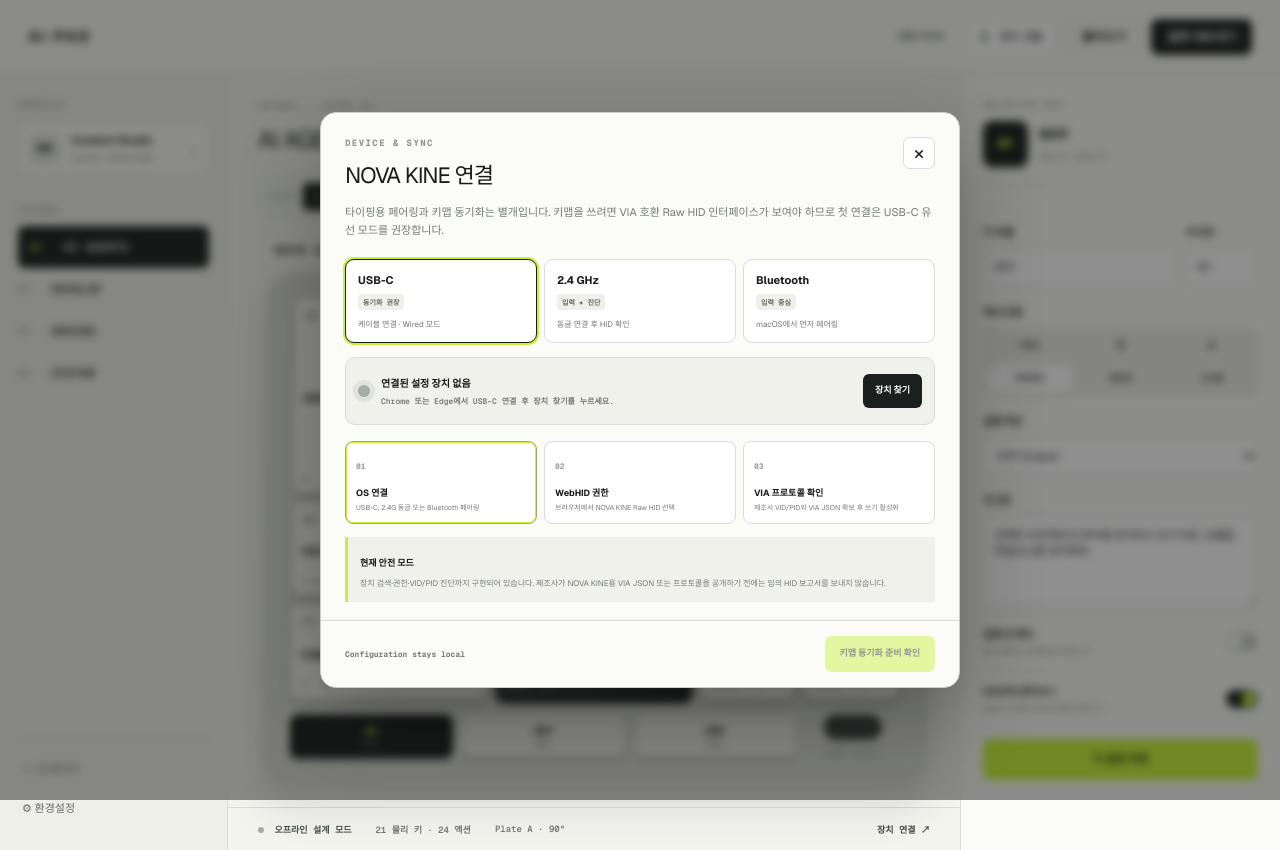
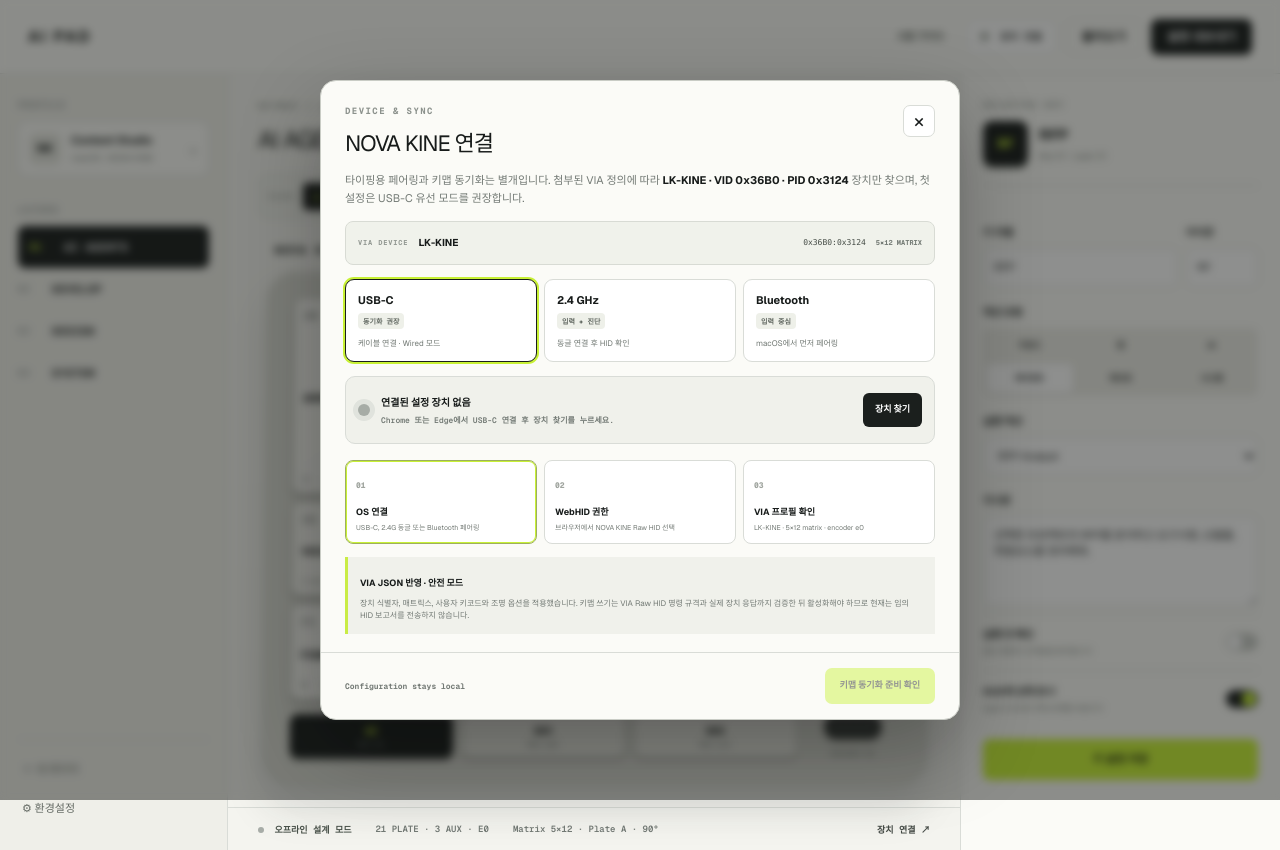
Before and after one commit to Geehg/kbrain, a Next.js app: page / in a window 1280 px wide. Both pictures are taken after a click on the button "장치 연결". Built offline with nearby package versions, Linux system fonts and the light colour scheme.

Commit message:
Apply LK-KINE VIA device profile

```diff
--- a/app/globals.css
+++ b/app/globals.css
@@ -126,6 +126,9 @@ body { margin:0; background:var(--paper); color:var(--ink); font-family:var(--fo
 .macro-modal h2,.device-modal h2 { margin:0; font-size:22px; letter-spacing:-.04em; }
 .macro-modal header>button,.device-modal header>button { width:32px; height:32px; border:1px solid var(--line); border-radius:7px; background:white; font-size:20px; cursor:pointer; }
 .modal-copy { margin:12px 0 20px; color:var(--muted); font-size:11px; line-height:1.6; }
+.modal-copy b { color:var(--ink); }
+.via-device-profile { margin:-7px 0 14px; min-height:44px; padding:0 12px; display:flex; align-items:center; gap:10px; border:1px solid #d8dbd4; border-radius:8px; background:#f0f2eb; }
+.via-device-profile span { color:#929892; font:700 7px var(--font-geist-mono); letter-spacing:.12em; }.via-device-profile b { font-size:10px; }.via-device-profile code { margin-left:auto; color:#454c46; font-size:8px; }.via-device-profile em { color:#747b75; font:normal 700 7px var(--font-geist-mono); }
 .steps { display:grid; gap:7px; }
 .macro-step { display:grid; grid-template-columns:35px 1fr auto; align-items:center; min-height:45px; padding:6px 8px; border:1px solid var(--line); border-radius:8px; background:white; }
 .macro-step b { font:700 9px var(--font-geist-mono); color:#9ba19b; }
@@ -169,4 +172,4 @@ body { margin:0; background:var(--paper); color:var(--ink); font-family:var(--fo
 @keyframes toast-in { from { opacity:0; transform:translate(-50%,-8px); } }
 @keyframes pulse { 50% { opacity:.45; } }
 @media (max-width:1050px) { .workspace { grid-template-columns:190px minmax(520px,1fr); } .inspector { display:none; } }
-@media (max-width:760px) { .topbar { padding:0 14px; } .connection,.ghost-button { display:none; } .workspace { display:block; } .rail { display:none; } .canvas-panel { min-height:calc(100vh - 74px); padding:22px 14px 0; } .hardware-toolbar { margin-right:-14px; border-radius:9px 0 0 9px; } .device-body,.device-body.rot-0,.device-body.rot-180 { grid-template-columns:1fr; padding:16px; } .device-body.rot-0 .device-controls,.device-body.rot-180 .device-controls { order:2; display:grid; grid-template-columns:repeat(4,1fr); } .roller { margin:auto; } .status-strip { margin:0 -14px; padding:0 14px; gap:12px; } .status-strip span:last-of-type { display:none; } .transport-grid,.sync-steps { grid-template-columns:1fr; } }
+@media (max-width:760px) { .topbar { padding:0 14px; } .connection,.ghost-button { display:none; } .workspace { display:block; } .rail { display:none; } .canvas-panel { min-height:calc(100vh - 74px); padding:22px 14px 0; } .hardware-toolbar { margin-right:-14px; border-radius:9px 0 0 9px; } .device-body,.device-body.rot-0,.device-body.rot-180 { grid-template-columns:1fr; padding:16px; } .device-body.rot-0 .device-controls,.device-body.rot-180 .device-controls { order:2; display:grid; grid-template-columns:repeat(4,1fr); } .roller { margin:auto; } .status-strip { margin:0 -14px; padding:0 14px; gap:12px; } .status-strip span:last-of-type { display:none; } .transport-grid,.sync-steps { grid-template-columns:1fr; }.via-device-profile { display:grid; grid-template-columns:auto 1fr; padding:10px 12px; gap:5px 9px; }.via-device-profile code { margin-left:0; }.via-device-profile em { text-align:right; } }
--- a/app/guide/guide-experience.tsx
+++ b/app/guide/guide-experience.tsx
@@ -54,7 +54,7 @@ const modeInfo:Record<Mode,{label:string;color:string;steps:{title:string;copy:s
   ]},
   bluetooth:{ label:'Bluetooth', color:'blue', steps:[
     {title:'케이블을 빼고 후면 전원을 켜세요',copy:'뒷면 전원 스위치를 ON으로 옮깁니다. 최초 연결 시 빠른 점멸은 정상입니다.'},
-    {title:'Home(Fn) + 슬롯 키를 길게 누르세요',copy:'Home을 누른 채 선택한 1·2·3 키를 3-5초 유지합니다.',keys:['home','slot']},
+    {title:'Home(Fn) + 슬롯 키를 길게 누르세요',copy:'Home을 누른 채 선택한 1·2·3 키를 3-5초 유지합니다. VIA 코드는 MD_BLE1/2/3입니다.',keys:['home','slot']},
     {title:'빠른 점멸을 기다리세요',copy:'표시등이 빠르게 깜빡이면 페어링 검색 준비가 완료된 것입니다.',signal:'blue'},
     {title:'컴퓨터에서 장치를 선택하세요',copy:'Bluetooth 목록에서 LK-KINE-BT1/2/3 중 선택한 슬롯과 같은 이름을 연결합니다.',signal:'blue'},
   ]},
@@ -87,7 +87,7 @@ function KeypadDiagram({ activeKeys=[], signal='off', compact=false }:{ activeKe
 export function HeroDevice() {
   return <div className="hero-device">
     <KeypadDiagram activeKeys={['home']} compact />
-    <div className="device-facts"><span><b>3</b> 연결 모드</span><span><b>4</b> 플레이트</span><span><b>3</b> Bluetooth 슬롯</span></div>
+    <div className="device-facts"><span><b>3</b> 연결 모드</span><span><b>5×12</b> VIA Matrix</span><span><b>e0</b> Encoder</span></div>
   </div>;
 }
 
@@ -98,7 +98,7 @@ export function HardwareMap() {
     ['03','숫자 1·2·3','Bluetooth 슬롯 1·2·3 페어링'],
     ['04','숫자 4·5','2.4GHz 모드 · USB 모드 전환'],
     ['05','표시등','연결 모드, 페어링, 배터리 상태 안내'],
-    ['06','보조키·롤러','VIA Key Tester에서 키와 롤러 반응 확인'],
+    ['06','보조키 3개·롤러','Matrix 4,9-11 · encoder e0 반응 확인'],
   ];
   return <div className="hardware-map">
     <div className="hardware-stage"><KeypadDiagram activeKeys={['print','home','1','2','3','4','5']} signal="blue"/></div>
--- a/app/guide/page.tsx
+++ b/app/guide/page.tsx
@@ -1,5 +1,6 @@
 import type { Metadata } from 'next';
 import { HardwareMap, HeroDevice, PairingCoach, PlateExplorer } from './guide-experience';
+import { LK_KINE_PROFILE } from '../lk-kine-profile';
 import './guide.css';
 
 export const metadata: Metadata = {
@@ -47,7 +48,7 @@ export default function GuidePage() {
 
         <article className="guide-content">
           <section id="device" className="guide-section">
-            <div className="section-number">01</div><div className="section-copy"><p className="guide-eyebrow">HARDWARE MAP</p><h2>장치를 한눈에 보기</h2><p>설명서의 기본 숫자패드 도면을 그대로 읽을 수 있게 재구성했습니다. 핵심은 오른쪽 위 <kbd>Home</kbd> 키입니다. 짧게 누르면 Home, 길게 누른 상태에서는 Fn으로 동작합니다.</p><HardwareMap/><aside className="diagram-note"><b>도면 읽는 법</b><p>상단 4키와 숫자패드는 VIA에서 직접 키값을 바꿀 수 있습니다. 오른쪽 보조키와 롤러도 Key Tester의 Test Matrix에서 반드시 함께 반응을 확인하세요.</p></aside></div>
+            <div className="section-number">01</div><div className="section-copy"><p className="guide-eyebrow">HARDWARE MAP</p><h2>장치를 한눈에 보기</h2><p>설명서의 기본 숫자패드 도면을 그대로 읽을 수 있게 재구성했습니다. 핵심은 오른쪽 위 <kbd>Home</kbd> 키입니다. 짧게 누르면 Home, 길게 누른 상태에서는 Fn으로 동작합니다.</p><HardwareMap/><aside className="diagram-note"><b>VIA JSON에서 확인한 입력 구조</b><p>메인 플레이트 외에 오른쪽 보조키 3개는 matrix <code>4,9</code> · <code>4,10</code> · <code>4,11</code>, 롤러는 encoder <code>e0</code>입니다. Key Tester에서 네 입력을 모두 확인하세요.</p></aside></div>
           </section>
 
           <section id="start" className="guide-section">
@@ -81,9 +82,11 @@ export default function GuidePage() {
 
           <section id="via" className="guide-section">
             <div className="section-number">05</div><div className="section-copy"><p className="guide-eyebrow">VIA CONFIGURATION</p><h2>VIA 키맵 설정</h2><div className="via-flow"><span>JSON 다운로드</span><i>→</i><span>Design에서 로드</span><i>→</i><span>Test Matrix</span><i>→</i><span>Configure</span></div>
+              <div className="via-profile-panel"><div className="via-profile-head"><div><p>DEVICE DEFINITION</p><h3>{LK_KINE_PROFILE.name}</h3></div><div><span>VID <b>{LK_KINE_PROFILE.vendorIdHex}</b></span><span>PID <b>{LK_KINE_PROFILE.productIdHex}</b></span><span>MATRIX <b>{LK_KINE_PROFILE.matrix.rows}×{LK_KINE_PROFILE.matrix.cols}</b></span><span>ENCODER <b>{LK_KINE_PROFILE.encoder}</b></span></div></div><div className="via-keycodes">{LK_KINE_PROFILE.customKeycodes.slice(0,8).map(([code,label,copy])=><span key={code}><code>{code}</code><b>{label}</b><small>{copy}</small></span>)}</div></div>
               <h3>일반 키 변경</h3><p>VIA 왼쪽의 Configure에서 변경할 키를 선택하고 아래 키 목록에서 새 키값을 선택합니다. 설정 전 Key Tester에서 실제 스위치 위치가 화면 배열과 맞는지 먼저 확인하세요.</p>
               <h3>오른쪽 위 Home/Fn 키 변경</h3><p>이 키는 레이어 탭 기능이 포함된 <code>LT(2,KC_HOME)</code>입니다. 전체 코드를 일반 키로 바꾸면 Fn 조합이 사라집니다. 짧게 누르는 기능만 Enter로 바꾸려면 Any에서 두 번째 값만 바꿔 <code>LT(2,KC_ENT)</code>처럼 유지합니다.</p>
-              <h3>표시등 색상</h3><p>유선 모드에서 Configure → Lighting으로 이동하고 Effect를 <code>light</code>로 선택한 뒤 Color에서 원하는 색상을 지정합니다.</p>
+              <h3>로고 표시등 세부 설정</h3><p>유선 모드에서 Configure → Lighting → logo로 이동합니다. 밝기는 <code>0-200</code>, 효과 속도는 <code>0-4</code>이며, Effect는 <code>none</code> · <code>wave</code> · <code>fixed wave</code> · <code>spectrum</code> · <code>breathe</code> · <code>light</code> · <code>shutdown</code>을 지원합니다. 단색은 <code>light</code>를 선택한 뒤 Color에서 지정하세요.</p>
+              <h3>무선·배터리·절전 키코드</h3><p>VIA의 Custom 항목에는 <code>MD_BLE1/2/3</code>, <code>MD_24G</code>, <code>MD_USB</code>, <code>QK_BAT</code>, <code>QMK_SLEEP</code>가 정의돼 있습니다. Fn 레이어에서 해당 코드를 교체할 때는 먼저 현재 키맵을 백업하세요.</p>
               <div className="resource-row"><a href="https://www.usevia.app/" target="_blank" rel="noreferrer">VIA 실행 ↗</a><a href="https://cloud.luminkey.cn/" target="_blank" rel="noreferrer">LUMINKEY 자료실 ↗</a><a href="https://docs.qmk.fm/keycodes" target="_blank" rel="noreferrer">QMK 키코드 ↗</a></div>
             </div>
           </section>
--- /dev/null
+++ b/app/lk-kine-profile.ts
@@ -0,0 +1,38 @@
+export const LK_KINE_PROFILE = {
+  name: 'LK-KINE',
+  vendorId: 0x36b0,
+  productId: 0x3124,
+  vendorIdHex: '0x36B0',
+  productIdHex: '0x3124',
+  matrix: { rows:5, cols:12 },
+  auxiliaryKeys: ['4,9','4,10','4,11'],
+  encoder: 'e0',
+  customKeycodes: [
+    ['MD_24G','2.4G','2.4GHz 작동 모드'],
+    ['MD_BLE1','BLE1','Bluetooth 채널 1'],
+    ['MD_BLE2','BLE2','Bluetooth 채널 2'],
+    ['MD_BLE3','BLE3','Bluetooth 채널 3'],
+    ['MD_USB','USB','USB 작동 모드'],
+    ['U_EE_CLR','RESET','사용자 설정 초기화'],
+    ['QK_BAT','BAT','배터리 상태 확인'],
+    ['QMK_SLEEP','SLEEP','키보드 절전'],
+    ['LG_TOG','LG_TOG','로고 조명 켜기/끄기'],
+    ['LG_MOD','LG_MO','조명 모드 순방향 전환'],
+    ['LG_RMOD','LG_RM','조명 모드 역방향 전환'],
+    ['LG_HUI','LG_HUI','색조 증가'],
+    ['LG_HUD','LG_HUD','색조 감소'],
+    ['LG_SAI','LG_SAI','채도 증가'],
+    ['LG_SAD','LG_SAD','채도 감소'],
+    ['LG_VAI','LG_VAI','밝기 증가'],
+    ['LG_VAD','LG_VAD','밝기 감소'],
+    ['LG_SPI','LG_SPI','효과 속도 증가'],
+    ['LG_SPD','LG_SPD','효과 속도 감소'],
+  ] as const,
+  lighting: {
+    brightness:[0,200] as const,
+    speed:[0,4] as const,
+    effects:['none','wave','fixed wave','spectrum','breathe','light','shutdown'] as const,
+  },
+} as const;
+
+export const isLkKine = (vendorId:number,productId:number) => vendorId===LK_KINE_PROFILE.vendorId && productId===LK_KINE_PROFILE.productId;
--- a/app/page.tsx
+++ b/app/page.tsx
@@ -2,6 +2,7 @@
 
 import { useEffect, useMemo, useRef, useState } from 'react';
 import type { ChangeEvent } from 'react';
+import { isLkKine, LK_KINE_PROFILE } from './lk-kine-profile';
 
 type ActionType = 'keyboard' | 'application' | 'ai' | 'agent' | 'macro' | 'system';
 type KeyConfig = {
@@ -21,11 +22,13 @@ type PlateId = 'A' | 'B' | 'C' | 'D';
 type Rotation = 0 | 90 | 180 | 270;
 type ConnectionMode = 'usb' | '2.4g' | 'bluetooth';
 type HardwareConfig = { plate: PlateId; mirrored: boolean; rotation: Rotation; connectionMode: ConnectionMode };
-type DeckConfig = { version: 1; profile: string; layers: Layer[]; macros: Macro[]; hardware?: HardwareConfig; updatedAt: string };
+type ViaProfileRef = { name:string; vendorId:string; productId:string; matrix:{rows:number;cols:number}; auxiliaryKeys:string[]; encoder:string };
+type DeckConfig = { version: 1; profile: string; layers: Layer[]; macros: Macro[]; hardware?: HardwareConfig; via?:ViaProfileRef; updatedAt: string };
 type PhysicalKey = { col: number; row: number; width?: number; height?: number };
 type HidDeviceLike = { productName: string; vendorId: number; productId: number; opened: boolean; open: () => Promise<void>; close?: () => Promise<void> };
 
 const defaultHardware: HardwareConfig = { plate: 'A', mirrored: false, rotation: 90, connectionMode: 'usb' };
+const viaProfile:ViaProfileRef = { name:LK_KINE_PROFILE.name, vendorId:LK_KINE_PROFILE.vendorIdHex, productId:LK_KINE_PROFILE.productIdHex, matrix:{...LK_KINE_PROFILE.matrix}, auxiliaryKeys:[...LK_KINE_PROFILE.auxiliaryKeys], encoder:LK_KINE_PROFILE.encoder };
 
 const singles = (rows: number, cols: number): PhysicalKey[] => Array.from({ length: rows * cols }, (_, index) => ({ col:(index % cols)+1, row:Math.floor(index/cols)+1 }));
 const plateLayouts: Record<PlateId, PhysicalKey[]> = {
@@ -75,6 +78,7 @@ const createDefaultConfig = (): DeckConfig => ({
   version: 1,
   profile: 'Content Studio',
   hardware: defaultHardware,
+  via: viaProfile,
   updatedAt: new Date().toISOString(),
   layers: [
     { id: 'ai', name: 'AI AGENTS', short: 'AI', keys: [
@@ -185,7 +189,7 @@ export default function Home() {
     setConfig(next); setSelectedKeyId(original.keys[0].id); setDraft(original.keys[0]); flash('현재 레이어를 기본값으로 복원했습니다');
   };
   const exportConfig = () => {
-    const blob = new Blob([JSON.stringify({ ...config, updatedAt:new Date().toISOString() }, null, 2)], { type:'application/json' });
+    const blob = new Blob([JSON.stringify({ ...config, via:viaProfile, updatedAt:new Date().toISOString() }, null, 2)], { type:'application/json' });
     const url = URL.createObjectURL(blob); const anchor = document.createElement('a'); anchor.href=url; anchor.download='kbrain-ai-command-deck.json'; anchor.click(); URL.revokeObjectURL(url); flash('JSON 설정을 내보냈습니다');
   };
   const importConfig = (event: ChangeEvent<HTMLInputElement>) => {
@@ -209,12 +213,12 @@ export default function Home() {
     if (!hid) { setDeviceState('unsupported'); return; }
     setDeviceState('requesting');
     try {
-      const [device] = await hid.requestDevice({ filters:[] });
+      const [device] = await hid.requestDevice({ filters:[{ vendorId:LK_KINE_PROFILE.vendorId, productId:LK_KINE_PROFILE.productId }] });
       if (!device) { setDeviceState('idle'); return; }
       if (!device.opened) await device.open();
       setDeviceInfo({ name:device.productName||'HID Device', vid:`0x${device.vendorId.toString(16).padStart(4,'0')}`, pid:`0x${device.productId.toString(16).padStart(4,'0')}` });
-      setDeviceState('connected');
-      flash('HID 장치 권한과 연결을 확인했습니다');
+      setDeviceState(isLkKine(device.vendorId,device.productId)?'connected':'error');
+      flash(isLkKine(device.vendorId,device.productId)?'LK-KINE VIA 장치 프로필이 일치합니다':'LK-KINE VID/PID와 일치하지 않습니다');
     } catch (error) {
       const name = error instanceof DOMException ? error.name : '';
       setDeviceState(name==='NotFoundError' ? 'idle' : 'error');
@@ -222,7 +226,7 @@ export default function Home() {
   };
   const checkSync = () => {
     if (!deviceInfo) { setShowDevice(true); flash('먼저 USB 또는 동글 HID 장치를 연결하세요'); return; }
-    flash('연결 확인 완료 · VIA 프로토콜 정보가 필요합니다');
+    flash('LK-KINE 프로필 확인 완료 · Raw HID 쓰기는 안전 모드입니다');
   };
 
   return (
@@ -269,20 +273,20 @@ export default function Home() {
           </div>
 
           <div className="device-stage"><div>
-            <div className="device-label"><span>NOVA KINE · PLATE {hardware.plate}</span><small>{hardware.rotation===90||hardware.rotation===270?'LANDSCAPE':'PORTRAIT'} · {hardware.mirrored?'RIGHT MIRROR':'LEFT STANDARD'} · {physicalLayout.cells.length} SWITCHES</small></div>
+            <div className="device-label"><span>NOVA KINE · PLATE {hardware.plate}</span><small>{hardware.rotation===90||hardware.rotation===270?'LANDSCAPE':'PORTRAIT'} · {hardware.mirrored?'RIGHT MIRROR':'LEFT STANDARD'} · {physicalLayout.cells.length} PLATE + 3 AUX + E0</small></div>
             <div className={`device-body rot-${hardware.rotation}`}>
               <div className="key-grid physical-grid" style={{gridTemplateColumns:`repeat(${physicalLayout.columns}, minmax(0,1fr))`,gridTemplateRows:`repeat(${physicalLayout.rows}, minmax(0,1fr))`}}>
                 {physicalLayout.cells.map((cell,index) => { const item=activeLayer.keys[index]; return <button key={`${hardware.plate}-${index}`} style={{gridColumn:`${cell.col} / span ${cell.width}`,gridRow:`${cell.row} / span ${cell.height}`}} aria-label={`${item.label} 키 편집`} className={`deck-key ${selectedKeyId === item.id ? 'selected' : ''} ${item.tone ? 'accent-key' : ''} ${(cell.width??1)>1?'wide-key':''} ${(cell.height??1)>1?'tall-key':''}`} onClick={() => selectKey(item)}><span>{item.glyph}</span><strong>{item.label}</strong><small>{typeLabels[item.kind].toUpperCase()} · {String(index+1).padStart(2,'0')}</small></button>; })}
               </div>
               <div className="device-controls">
-                <button className={activeLayerId==='ai'?'active':''} onClick={() => switchLayer('ai')}><span>AI</span><small>MODE</small></button>
-                <button className={activeLayerId==='dev'?'active':''} onClick={() => switchLayer('dev')}><span>DEV</span><small>MODE</small></button>
-                <button className={activeLayerId==='design'?'active':''} onClick={() => switchLayer('design')}><span>DES</span><small>MODE</small></button>
-                <button className="roller" onClick={() => flash('롤러: 이전/다음 에이전트 · 회전 입력')}><span /><small>AGENT SELECT</small></button>
+                <button className={activeLayerId==='ai'?'active':''} onClick={() => switchLayer('ai')}><span>AI</span><small>M[4,9]</small></button>
+                <button className={activeLayerId==='dev'?'active':''} onClick={() => switchLayer('dev')}><span>DEV</span><small>M[4,10]</small></button>
+                <button className={activeLayerId==='design'?'active':''} onClick={() => switchLayer('design')}><span>DES</span><small>M[4,11]</small></button>
+                <button className="roller" onClick={() => flash('엔코더 e0 · 회전 입력을 VIA에서 테스트하세요')}><span /><small>ENCODER E0</small></button>
               </div>
             </div>
           </div></div>
-          <footer className="status-strip"><span><i className={deviceState==='connected'?'live':''} /> {deviceState==='connected'?'HID 연결됨':'오프라인 설계 모드'}</span><span>{physicalLayout.cells.length} 물리 키 · {activeLayer.keys.filter(item => item.action).length} 액션</span><span>Plate {hardware.plate} · {hardware.rotation}°</span><button onClick={checkSync}>{deviceInfo?'동기화 확인':'장치 연결'} ↗</button></footer>
+          <footer className="status-strip"><span><i className={deviceState==='connected'?'live':''} /> {deviceState==='connected'?'LK-KINE 프로필 일치':'오프라인 설계 모드'}</span><span>{physicalLayout.cells.length} PLATE · 3 AUX · E0</span><span>Matrix 5×12 · Plate {hardware.plate} · {hardware.rotation}°</span><button onClick={checkSync}>{deviceInfo?'동기화 확인':'장치 연결'} ↗</button></footer>
         </section>
 
         <aside className="inspector">
@@ -304,7 +308,8 @@ export default function Home() {
       {showDevice && <div className="modal-backdrop" role="presentation" onMouseDown={() => setShowDevice(false)}>
         <section className="device-modal" role="dialog" aria-modal="true" aria-labelledby="device-title" onMouseDown={event => event.stopPropagation()}>
           <header><div><p className="eyebrow">DEVICE & SYNC</p><h2 id="device-title">NOVA KINE 연결</h2></div><button aria-label="닫기" onClick={() => setShowDevice(false)}>×</button></header>
-          <p className="modal-copy">타이핑용 페어링과 키맵 동기화는 별개입니다. 키맵을 쓰려면 VIA 호환 Raw HID 인터페이스가 보여야 하므로 첫 연결은 USB-C 유선 모드를 권장합니다.</p>
+          <p className="modal-copy">타이핑용 페어링과 키맵 동기화는 별개입니다. 첨부된 VIA 정의에 따라 <b>LK-KINE · VID {LK_KINE_PROFILE.vendorIdHex} · PID {LK_KINE_PROFILE.productIdHex}</b> 장치만 찾으며, 첫 설정은 USB-C 유선 모드를 권장합니다.</p>
+          <div className="via-device-profile"><span>VIA DEVICE</span><b>{LK_KINE_PROFILE.name}</b><code>{LK_KINE_PROFILE.vendorIdHex}:{LK_KINE_PROFILE.productIdHex}</code><em>{LK_KINE_PROFILE.matrix.rows}×{LK_KINE_PROFILE.matrix.cols} MATRIX</em></div>
           <div className="transport-grid">
             {([
               ['usb','USB-C','동기화 권장','케이블 연결 · Wired 모드'],
@@ -316,16 +321,16 @@ export default function Home() {
             <span className="device-pulse" />
             <div>
               <strong>{deviceState==='connected' ? deviceInfo?.name : deviceState==='requesting' ? '장치를 선택하세요' : deviceState==='unsupported' ? 'WebHID 미지원 브라우저' : deviceState==='error' ? '장치를 열 수 없습니다' : '연결된 설정 장치 없음'}</strong>
-              <small>{deviceInfo ? `VID ${deviceInfo.vid} · PID ${deviceInfo.pid}` : 'Chrome 또는 Edge에서 USB-C 연결 후 장치 찾기를 누르세요.'}</small>
+              <small>{deviceInfo ? `VID ${deviceInfo.vid.toUpperCase()} · PID ${deviceInfo.pid.toUpperCase()} · ${deviceState==='connected'?'VIA 프로필 일치':'프로필 불일치'}` : 'Chrome 또는 Edge에서 USB-C 연결 후 장치 찾기를 누르세요.'}</small>
             </div>
             <button onClick={connectHid} disabled={deviceState==='requesting'}>{deviceState==='requesting'?'대기 중':'장치 찾기'}</button>
           </div>
           <ol className="sync-steps">
             <li className={deviceInfo?'done':'active'}><b>01</b><div><strong>OS 연결</strong><small>USB-C, 2.4G 동글 또는 Bluetooth 페어링</small></div></li>
             <li className={deviceInfo?'active':''}><b>02</b><div><strong>WebHID 권한</strong><small>브라우저에서 NOVA KINE Raw HID 선택</small></div></li>
-            <li><b>03</b><div><strong>VIA 프로토콜 확인</strong><small>제조사 VID/PID와 VIA JSON 확보 후 쓰기 활성화</small></div></li>
+            <li className={deviceInfo?'done':''}><b>03</b><div><strong>VIA 프로필 확인</strong><small>LK-KINE · 5×12 matrix · encoder e0</small></div></li>
           </ol>
-          <aside className="protocol-note"><strong>현재 안전 모드</strong><p>장치 검색·권한·VID/PID 진단까지 구현되어 있습니다. 제조사가 NOVA KINE용 VIA JSON 또는 프로토콜을 공개하기 전에는 임의 HID 보고서를 보내지 않습니다.</p></aside>
+          <aside className="protocol-note"><strong>VIA JSON 반영 · 안전 모드</strong><p>장치 식별자, 매트릭스, 사용자 키코드와 조명 옵션을 적용했습니다. 키맵 쓰기는 VIA Raw HID 명령 규격과 실제 장치 응답까지 검증한 뒤 활성화해야 하므로 현재는 임의 HID 보고서를 전송하지 않습니다.</p></aside>
           <footer><span>{deviceInfo?'HID transport ready':'Configuration stays local'}</span><button onClick={checkSync} disabled={!deviceInfo}>키맵 동기화 준비 확인</button></footer>
         </section>
       </div>}
```
Also changed, not shown: app/guide/guide.css (+6 -2 lines).
